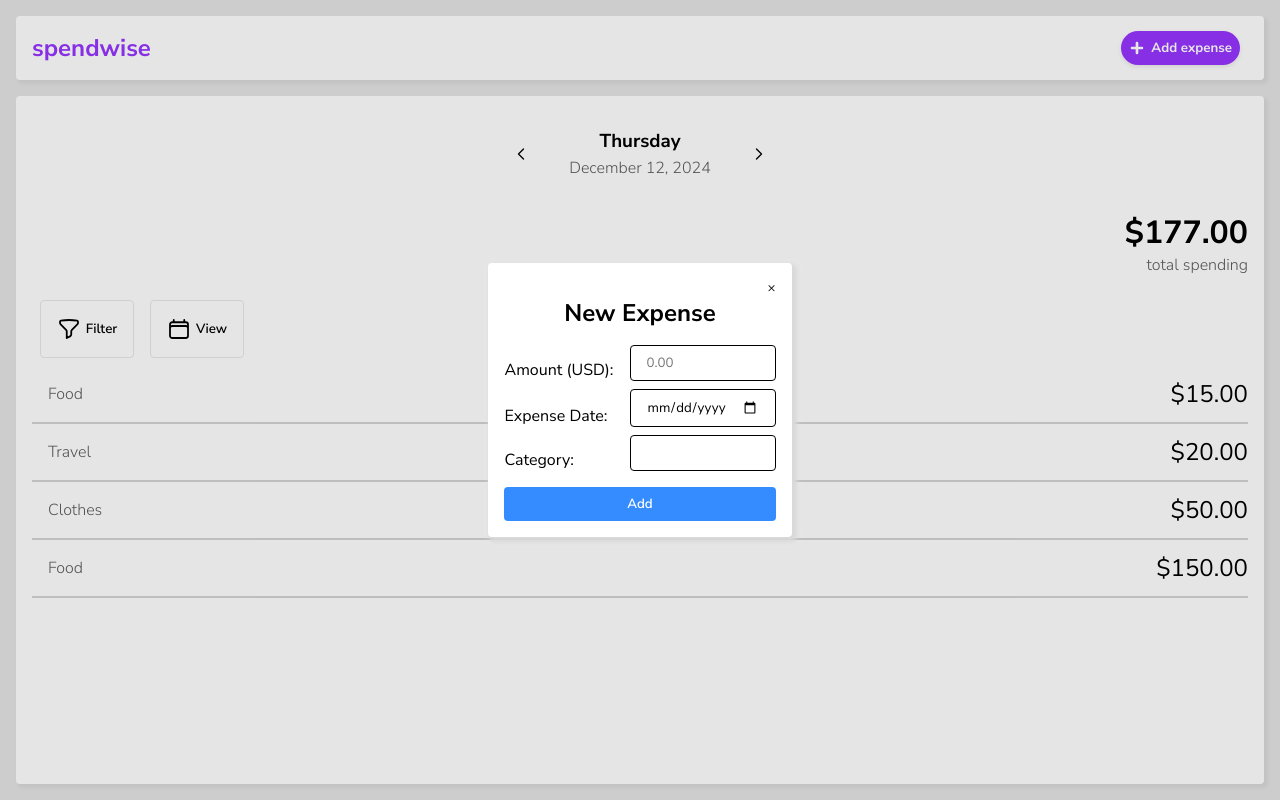
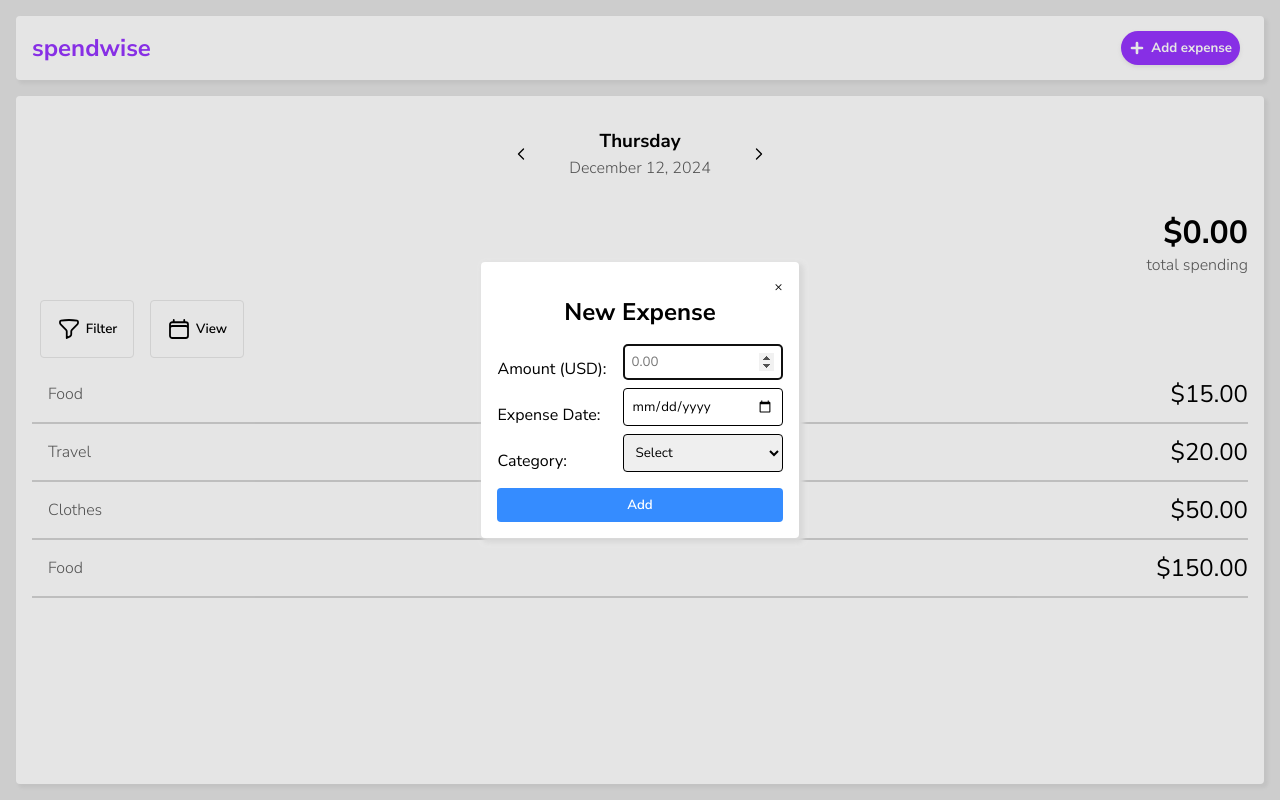
Before and after one commit to Mariella-Arias/expense-tracker, a plain HTML site: page index.html in a window 1280 px wide. Both pictures are taken after a click on the button "Add expense". Drawn offline with Linux system fonts and the light colour scheme.

Commit message:
Add robustness and styling to form: - add form validation - add dropdown menu to select category - add styling

```diff
--- a/index.html
+++ b/index.html
@@ -14,7 +14,7 @@
   </head>
   <body>
     <dialog id="form-modal">
-      <form>
+      <form id="new-expense" method="dialog">
         <button class="btn btn-close-modal" type="button">
           <span>&times;</span>
         </button>
@@ -22,15 +22,34 @@
 
         <div class="form-fields">
           <label htmlFor="amount"
-            >Amount (USD):<input name="amount" type="number" placeholder="0.00"
-          /></label>
-
+            >Amount (USD):<input
+              name="amount"
+              type="number"
+              placeholder="0.00"
+              min="0"
+              step="0.01"
+              autofocus
+              required
+            />
+          </label>
           <label htmlFor="date"
-            >Expense Date:<input name="date" type="date"
+            >Expense Date:<input
+              id="date-input"
+              name="date"
+              type="date"
+              required
           /></label>
           <label htmlFor="category"
-            >Category:<input name="category" type="text"
-          /></label>
+            >Category:
+            <select name="category" required>
+              <option value="" disabled selected hidden>Select</option>
+              <option value="essentials">Essentials</option>
+              <option value="entertainment">Entertainment</option>
+              <option value="payments">Payments</option>
+              <option value="wellness">Wellness</option>
+              <option value="miscelanous">Miscelanous</option>
+            </select></label
+          >
         </div>
 
         <button class="btn btn-submit-form"><span>Add</span></button>
@@ -94,7 +113,7 @@
         </button>
       </div>
       <div class="total-container">
-        <h1 id="running-total">$177.00</h1>
+        <h1 id="running-total"><span>$</span>0.00</h1>
         <p class="body-text">total spending</p>
       </div>
       <div class="controls">
--- a/main.css
+++ b/main.css
@@ -63,11 +63,13 @@ form h2 {
   gap: 1rem;
 }
 
-input {
-  width: 7rem;
+input,
+select {
+  width: 10rem;
   border-radius: 4px;
   border: 1px solid;
-  padding: 0.5rem 1rem;
+  padding: 0.5rem;
+  box-sizing: border-box;
 }
 
 ul {
```
